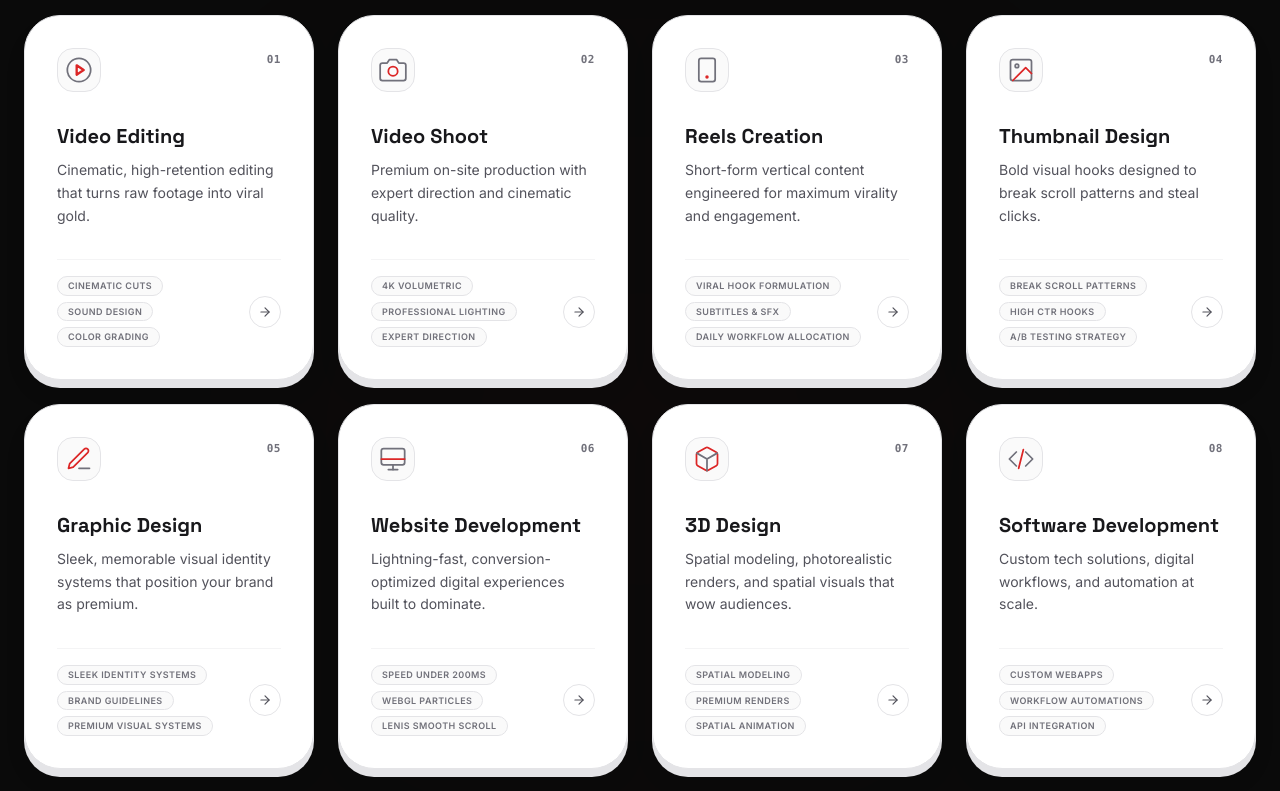
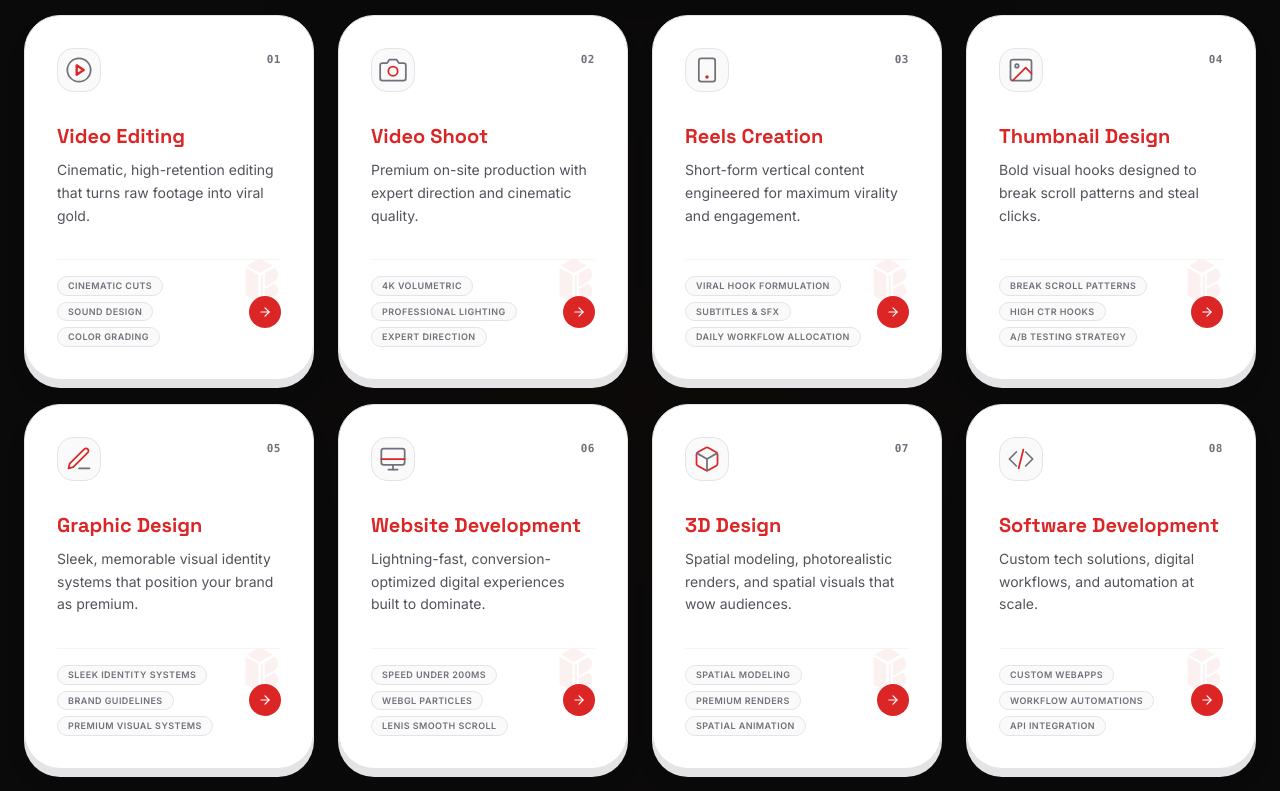
Before and after one commit to rishuspeakssince2003-max/Brand-Brick-Studio, a React (Vite) app: page / in a window 1280 px wide. Shown: the part 1960-2751 px from the top of the page. Built offline with nearby package versions, Linux system fonts and the light colour scheme; no server answers.

Commit message:
design: make services cards white with red titles, red action buttons, and red B logo watermark

```diff
--- a/src/components/Services.tsx
+++ b/src/components/Services.tsx
@@ -241,6 +241,22 @@ const ServiceBentoCard: React.FC<{
           `,
         }}
       />
+
+      {/* Subtle Red B Logo Watermark */}
+      <div className="absolute right-6 bottom-16 w-14 h-16 opacity-[0.06] pointer-events-none z-0 group-hover:opacity-[0.12] group-hover:scale-105 transition-all duration-500">
+        <svg viewBox="0 0 100 116" className="w-full h-full text-[#dc2626] fill-current" xmlns="http://www.w3.org/2000/svg">
+          {/* Top Face */}
+          <path d="M 47.5 40 L 24 26.5 L 47.5 13 L 71 26.5 Z" />
+          {/* Left Face */}
+          <path d="M 22 30.5 L 45.5 43.5 L 45.5 93.5 L 22 80.5 Z" />
+          {/* Center Stem */}
+          <path d="M 49.5 44.7 L 53.5 42.4 L 53.5 91.2 L 49.5 93.5 Z" />
+          {/* Top Lobe */}
+          <path d="M 57 40.4 L 74 30.6 C 83.5 36.1, 83.5 50.1, 74 55.5 L 57 65.3 Z" />
+          {/* Bottom Lobe */}
+          <path d="M 57 68.8 L 74 59.0 C 83.5 64.5, 83.5 78.4, 74 83.9 L 57 93.7 Z" />
+        </svg>
+      </div>
 
       {/* Card Content container */}
       <div className="relative z-10 h-full flex flex-col justify-between flex-grow">
--- a/src/index.css
+++ b/src/index.css
@@ -100,7 +100,7 @@ html.light body {
   --service-card-shadow-default: 0 8px 0 #e4e4e7, 0 15px 30px rgba(0, 0, 0, 0.03);
   --service-card-shadow-hover: 0 4px 0 #fca5a5, 0 8px 20px rgba(220, 38, 38, 0.06);
   --service-card-shadow-tap: 0 0px 0 #fca5a5, 0 2px 8px rgba(220, 38, 38, 0.02);
-  --service-card-title-color: #18181b;
+  --service-card-title-color: #dc2626;
   --service-card-desc-color: #52525b;
   --service-card-icon-bg: #fafafa;
   --service-card-icon-border: #e4e4e7;
@@ -108,9 +108,9 @@ html.light body {
   --service-card-bullet-bg: #fafafa;
   --service-card-bullet-border: #e4e4e7;
   --service-card-bullet-text: #71717a;
-  --service-card-arrow-bg: #ffffff;
-  --service-card-arrow-border: #e4e4e7;
-  --service-card-arrow-text: #52525b;
+  --service-card-arrow-bg: #dc2626;
+  --service-card-arrow-border: transparent;
+  --service-card-arrow-text: #ffffff;
 }
 
 .light {
@@ -129,7 +129,7 @@ html.light body {
   --service-card-shadow-default: 0 8px 0 #e4e4e7, 0 15px 30px rgba(0, 0, 0, 0.03);
   --service-card-shadow-hover: 0 4px 0 #fca5a5, 0 8px 20px rgba(220, 38, 38, 0.06);
   --service-card-shadow-tap: 0 0px 0 #fca5a5, 0 2px 8px rgba(220, 38, 38, 0.02);
-  --service-card-title-color: #18181b;
+  --service-card-title-color: #dc2626;
   --service-card-desc-color: #52525b;
   --service-card-icon-bg: #fafafa;
   --service-card-icon-border: #e4e4e7;
@@ -137,9 +137,9 @@ html.light body {
   --service-card-bullet-bg: #fafafa;
   --service-card-bullet-border: #e4e4e7;
   --service-card-bullet-text: #71717a;
-  --service-card-arrow-bg: #ffffff;
-  --service-card-arrow-border: #e4e4e7;
-  --service-card-arrow-text: #52525b;
+  --service-card-arrow-bg: #dc2626;
+  --service-card-arrow-border: transparent;
+  --service-card-arrow-text: #ffffff;
 }
 
 /* ─────────────────────────────────────────────────────────
```
